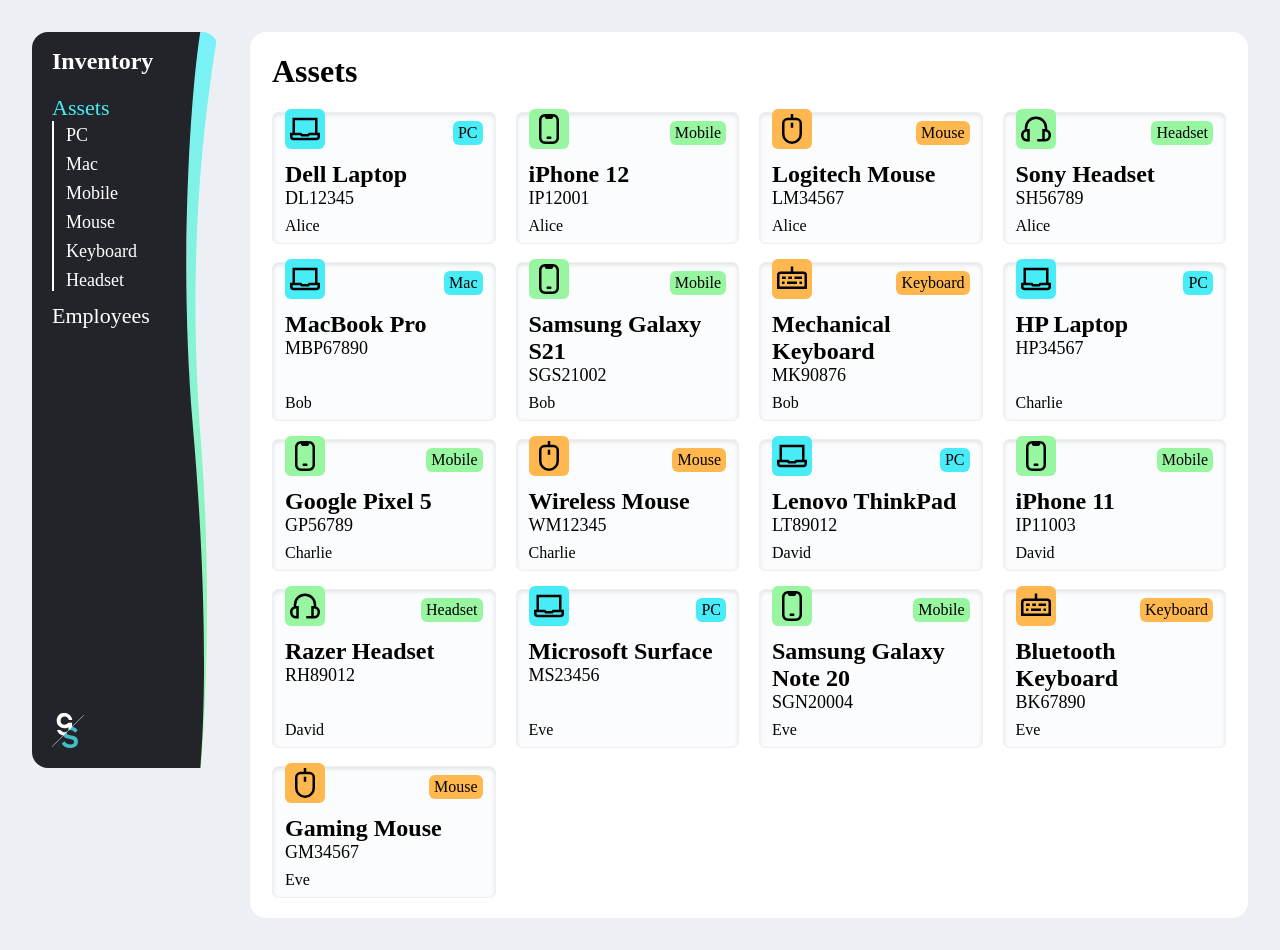
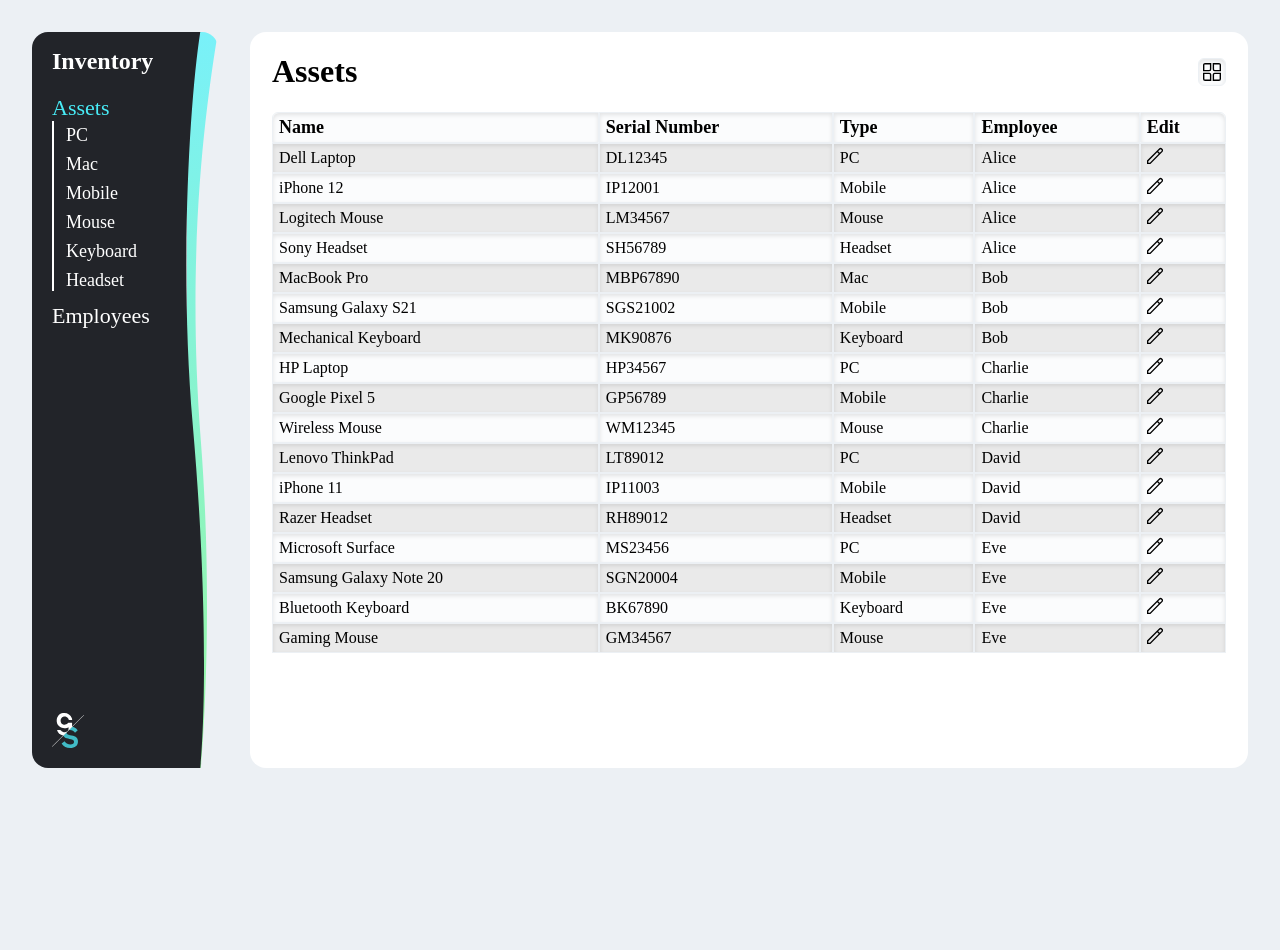
Before and after one commit to sturla1511/Fagprove, a Nuxt app: page /assets in a window 1280 px wide. After the commit the page ends 800 px from the top, so only its background shows below. Built offline with nearby package versions, Linux system fonts and the light colour scheme.

Commit message:
Merged PR 1898: created table
- created table
- made listType Variable global

Related work items: #7023, #7025

```diff
--- a/assets/css/main.scss
+++ b/assets/css/main.scss
@@ -4,3 +4,32 @@
   margin: 0;
   background-color: $gray-200;
 }
+
+.container {
+  .heading-and-filter {
+    display: flex;
+    justify-content: space-between;
+    align-items: center;
+    button {
+      display: flex;
+      justify-content: center;
+      align-items: center;
+      background: $gray-100;
+      border: 1px solid $gray-200;
+      box-shadow: inset 0px 2px 4px rgba(0, 0, 0, 0.1);
+      border-radius: 6px;
+      margin: 0;
+      padding: 4px;
+      width: 28px;
+      height: 28px;
+      cursor: pointer;
+      &:hover {
+        background: $gray-300;
+      }
+      img {
+        width: 18px;
+        height: 18px;
+      }
+    }
+  }
+}
--- a/components/AssetCard.vue
+++ b/components/AssetCard.vue
@@ -26,6 +26,9 @@
     <span class="serial-number">{{ serialNumber }}</span>
     <div class="card-footer">
       <span>{{ employeeName }}</span>
+      <button>
+        <img class="edit" src="/icon/pencil.svg" alt="edit asset">
+      </button>
     </div>
   </div>
 </template>
@@ -41,6 +44,7 @@
   box-shadow: inset 0px 2px 4px rgba(0, 0, 0, 0.1);
   border-radius: 6px;
   height: calc(100% - 16px);
+  max-width: 600px;
   .card-header {
     display: flex;
     justify-content: space-between;
@@ -74,6 +78,25 @@
     display: flex;
     padding-top: 6px;
     margin-top: auto;
+    justify-content: space-between;
+    span {
+      margin-top: auto;
+    }
+    button {
+      cursor: pointer;
+      padding: 0;
+      border: 0;
+      background-color: transparent;
+      .edit {
+        width: 20px;
+        height: 22px;
+      }
+      &:hover {
+        .edit {
+          width: 22px;
+        }
+      }
+    }
   }
 }
 </style>
--- /dev/null
+++ b/components/AssetTable.vue
@@ -0,0 +1,149 @@
+<script setup>
+import { ref } from "vue"
+import { useInventoryStore } from "~/stores/inventory.ts"
+
+const inventory = useInventoryStore()
+
+const props = defineProps({
+  list: Array,
+});
+
+let assetList = ref(props?.list)
+async function addEmployeeName() {
+  assetList.value = []
+  for (let i = 0; i < props.list?.length; i++) {
+    let data = await inventory.getEmployeeName(props.list[i]?.employee)
+    assetList.value?.push({...props.list[i], employeeName: data})
+  }
+  return assetList.value
+}
+
+await addEmployeeName()
+</script>
+
+<template>
+  <table>
+    <thead>
+      <tr>
+        <th>Name</th>
+        <th class="serial-number">Serial Number</th>
+        <th>Type</th>
+        <th>Employee</th>
+        <th>Edit</th>
+      </tr>
+    </thead>
+    <tbody>
+      <tr v-for="(item, rowIndex) in assetList" :key="rowIndex" :class="rowIndex % 2 === 0 ? 'row-odd' : 'row-even'">
+        <td>
+          {{ item?.name }}
+        </td>
+        <td class="serial-number">
+          {{ item?.serialNumber }}
+        </td>
+        <td>
+          {{ item?.type }}
+        </td>
+        <td>
+          {{ item?.employeeName }}
+        </td>
+        <td>
+          <button>
+            <img class="edit" src="/icon/pencil.svg" alt="edit asset">
+          </button>
+        </td>
+      </tr>
+    </tbody>
+  </table>
+</template>
+
+<style scoped lang="scss">
+table {
+  width: 100%;
+  border-spacing: 0;
+  tbody, thead {
+    tr {
+      .serial-number {
+        display: none;
+      }
+    }
+  }
+  thead {
+    tr {
+      th {
+        text-align: left;
+        background: $gray-100;
+        border: 1px solid $gray-200;
+        box-shadow: inset 0px 2px 4px rgba(0, 0, 0, 0.1);
+        padding: 4px 6px;
+        font-weight: bold;
+        font-size: 18px;
+        &:first-child {
+          border-radius: 6px 0 0 0;
+        }
+        &:last-child {
+          border-radius: 0 6px 0 0;
+        }
+      }
+    }
+  }
+  tbody {
+    tr {
+      td {
+        padding: 3px 6px;
+        button {
+          cursor: pointer;
+          padding: 0;
+          border: 0;
+          background-color: transparent;
+          .edit {
+            width: 16px;
+            height: 18px;
+          }
+          &:hover {
+            .edit {
+              width: 18px;
+            }
+          }
+        }
+      }
+    }
+    .row-odd {
+      td {
+        background: $gray-300;
+        border: 1px solid $gray-200;
+        box-shadow: inset 0px 2px 4px rgba(0, 0, 0, 0.1);
+      }
+    }
+    .row-even {
+      td {
+        background: $gray-100;
+        border: 1px solid $gray-200;
+        box-shadow: inset 0px 2px 4px rgba(0, 0, 0, 0.1);
+      }
+    }
+  }
+}
+@media (min-width: $breakpoint-sm) {
+  table {
+    tbody, thead {
+      tr {
+        .serial-number {
+          display: table-cell;
+        }
+      }
+    }
+  }
+}
+
+@media (min-width: $breakpoint-md) and (max-width: $breakpoint-md + 150px) {
+  table {
+    tbody, thead {
+      tr {
+        .serial-number {
+          display: none;
+        }
+      }
+    }
+  }
+}
+</style>
--- a/components/EmployeeCard.vue
+++ b/components/EmployeeCard.vue
@@ -94,11 +94,12 @@
   }
   .card-header {
     display: flex;
-    justify-content: space-between;
+    gap: 6px;
     h2 {
       margin: 0;
     }
     .type {
+      margin-left: auto;
       background-color: $blue-500;
       height: fit-content;
       padding: 3px 5px;
--- /dev/null
+++ b/components/EmployeeTable.vue
@@ -0,0 +1,171 @@
+<script setup>
+import { ref } from "vue";
+import { useInventoryStore } from "~/stores/inventory.ts"
+import { typeIcon, typeColor } from "~/utils/types.ts";
+
+const inventory = useInventoryStore()
+
+const props = defineProps({
+  list: Array,
+});
+
+let employeeList = ref(props?.list)
+let assetList = ref([])
+
+async function addAssets() {
+  for (let e = 0; e < props.list?.length; e++) {
+    assetList.value = []
+    for (let i = 0; i < props.list[e]?.assets?.length; i++) {
+      let data = await inventory.getAsset(props.list[e]?.assets[i])
+      assetList.value.push(data.type)
+    }
+    employeeList.value[e] = {...props.list[e], assetsList: assetList.value}
+  }
+}
+
+await addAssets()
+</script>
+
+<template>
+  <table>
+    <thead>
+      <tr>
+        <th>Name</th>
+        <th>Assets</th>
+        <th class="link-column">link</th>
+        <th class="edit-column">Edit</th>
+      </tr>
+    </thead>
+    <tbody>
+      <tr v-for="(item, rowIndex) in employeeList" :key="rowIndex" :class="rowIndex % 2 === 0 ? 'row-odd' : 'row-even'">
+        <td>
+          {{ item?.name }}
+        </td>
+        <td>
+          <div class="assets">
+            {{ item?.assets?.length }}:
+            <ul v-if="item?.assetsList?.length > 0">
+              <li v-for="(asset, index) in item?.assetsList" :key="index">
+                <img :src="typeIcon(asset)" :alt="'asset type: ' + asset">
+              </li>
+            </ul>
+          </div>
+        </td>
+        <td class="link-column">
+          <nuxt-link :to="'/employees/'+item?.name">
+            See assets
+          </nuxt-link>
+        </td>
+        <td class="edit-column">
+          <button>
+            <img class="edit" src="/icon/pencil.svg" alt="edit asset">
+          </button>
+        </td>
+      </tr>
+    </tbody>
+  </table>
+</template>
+
+<style scoped lang="scss">
+table {
+  width: 100%;
+  border-spacing: 0;
+  tbody, thead {
+    tr {
+      .edit-column {
+        width: 36px;
+      }
+      .link-column {
+        width: 100px;
+        color: black;
+        a, nuxt-link {
+          color: black;
+          display: flex;
+          &:hover {
+            font-weight: bold;
+            .link {
+              width: 18px;
+            }
+          }
+        }
+      }
+    }
+  }
+  thead {
+    tr {
+      th {
+        text-align: left;
+        background: $gray-100;
+        border: 1px solid $gray-200;
+        box-shadow: inset 0px 2px 4px rgba(0, 0, 0, 0.1);
+        padding: 4px 6px;
+        font-weight: bold;
+        font-size: 18px;
+        &:first-child {
+          border-radius: 6px 0 0 0;
+        }
+        &:last-child {
+          border-radius: 0 6px 0 0;
+        }
+      }
+    }
+  }
+  tbody {
+    tr {
+      td {
+        padding: 3px 6px;
+        .assets {
+          display: flex;
+          gap: 4px;
+          font-weight: bold;
+        }
+        button {
+          cursor: pointer;
+          padding: 0;
+          border: 0;
+          background-color: transparent;
+          .edit {
+            width: 16px;
+            height: 18px;
+          }
+          &:hover {
+            .edit {
+              width: 18px;
+            }
+          }
+        }
+        ul {
+          display: flex;
+          gap: 6px;
+          padding: 0;
+          list-style-type: none;
+          margin: 0;
+          height: fit-content;
+          width: fit-content;
+          li {
+            img {
+              width: 16px;
+              height: 16px;
+              margin: auto;
+            }
+          }
+        }
+      }
+    }
+    .row-odd {
+      td {
+        background: $gray-300;
+        border: 1px solid $gray-200;
+        box-shadow: inset 0px 2px 4px rgba(0, 0, 0, 0.1);
+      }
+    }
+    .row-even {
+      td {
+        background: $gray-100;
+        border: 1px solid $gray-200;
+        box-shadow: inset 0px 2px 4px rgba(0, 0, 0, 0.1);
+      }
+    }
+  }
+}
+</style>
--- a/pages/assets/index.vue
+++ b/pages/assets/index.vue
@@ -11,12 +11,20 @@
 </script>
 
 <template>
-  <div>
-    <h1>Assets</h1>
-    <CardList :list="assets"/>
+  <div class="container">
+    <div class="heading-and-filter">
+      <h1>Assets</h1>
+      <button @click="inventory.listTypeTable = !inventory.listTypeTable">
+        <img
+          :src="inventory.listTypeTable ? '/icon/grid.svg' : '/icon/table.svg'"
+          :alt="'switch to '+ inventory.listTypeTable ? 'grid list' : 'table'"
+        >
+      </button>
+    </div>
+    <AssetTable v-if="inventory.listTypeTable" :list="assets"/>
+    <CardList v-else :list="assets"/>
   </div>
 </template>
 
 <style scoped lang="scss">
-
 </style>
--- a/pages/employees/[id].vue
+++ b/pages/employees/[id].vue
@@ -22,12 +22,20 @@
 </script>
 
 <template>
-  <div>
-    <h1>{{ route.params.id.charAt(0).toUpperCase() + route.params.id.slice(1)}}</h1>
-    <CardList :list="assets"/>
+  <div class="container">
+    <div class="heading-and-filter">
+      <h1>{{ route.params.id.charAt(0).toUpperCase() + route.params.id.slice(1)}}</h1>
+      <button @click="inventory.listTypeTable = !inventory.listTypeTable">
+        <img
+          :src="inventory.listTypeTable ? '/icon/grid.svg' : '/icon/table.svg'"
+          :alt="'switch to '+ inventory.listTypeTable ? 'grid list' : 'table'"
+        >
+      </button>
+    </div>
+    <AssetTable v-if="inventory.listTypeTable" :list="assets"/>
+    <CardList v-else :list="assets"/>
   </div>
 </template>
 
 <style scoped lang="scss">
-
 </style>
--- a/pages/employees/index.vue
+++ b/pages/employees/index.vue
@@ -7,15 +7,25 @@
 let employees = ref(await inventory.getEmployees())
 
 const route = useRoute()
+
+let listTypeTable = ref(false)
 </script>
 
 <template>
-  <div>
-    <h1>Employees</h1>
-    <CardList :list="employees"/>
+  <div class="container">
+    <div class="heading-and-filter">
+      <h1>Employees</h1>
+      <button @click="inventory.listTypeTable = !inventory.listTypeTable">
+        <img
+          :src="inventory.listTypeTable ? '/icon/grid.svg' : '/icon/table.svg'"
+          :alt="'switch to '+ inventory.listTypeTable ? 'grid list' : 'table'"
+        >
+      </button>
+    </div>
+    <EmployeeTable v-if="inventory.listTypeTable" :list="employees"/>
+    <CardList v-else :list="employees"/>
   </div>
 </template>
 
 <style scoped lang="scss">
-
 </style>
--- a/stores/inventory.ts
+++ b/stores/inventory.ts
@@ -3,6 +3,7 @@
 interface State {
     Assets: Array<Asset>;
     Employees: Array<Employee>;
+    listTypeTable: boolean
 }
 
 interface Asset {
@@ -53,7 +54,7 @@
 ];
 
 export const useInventoryStore = defineStore("Inventory", {
-    state: (): State => ({ Assets: mockAssets, Employees: mockEmployees }),
+    state: (): State => ({ Assets: mockAssets, Employees: mockEmployees, listTypeTable: true }),
     actions: {
         async getAssets(): Promise<Array<Asset>> {
             return this.Assets;
```
Also changed, not shown: pages/assets/[id].vue (+12 -5 lines), public/icon/grid.svg (added), public/icon/table.svg (added).
